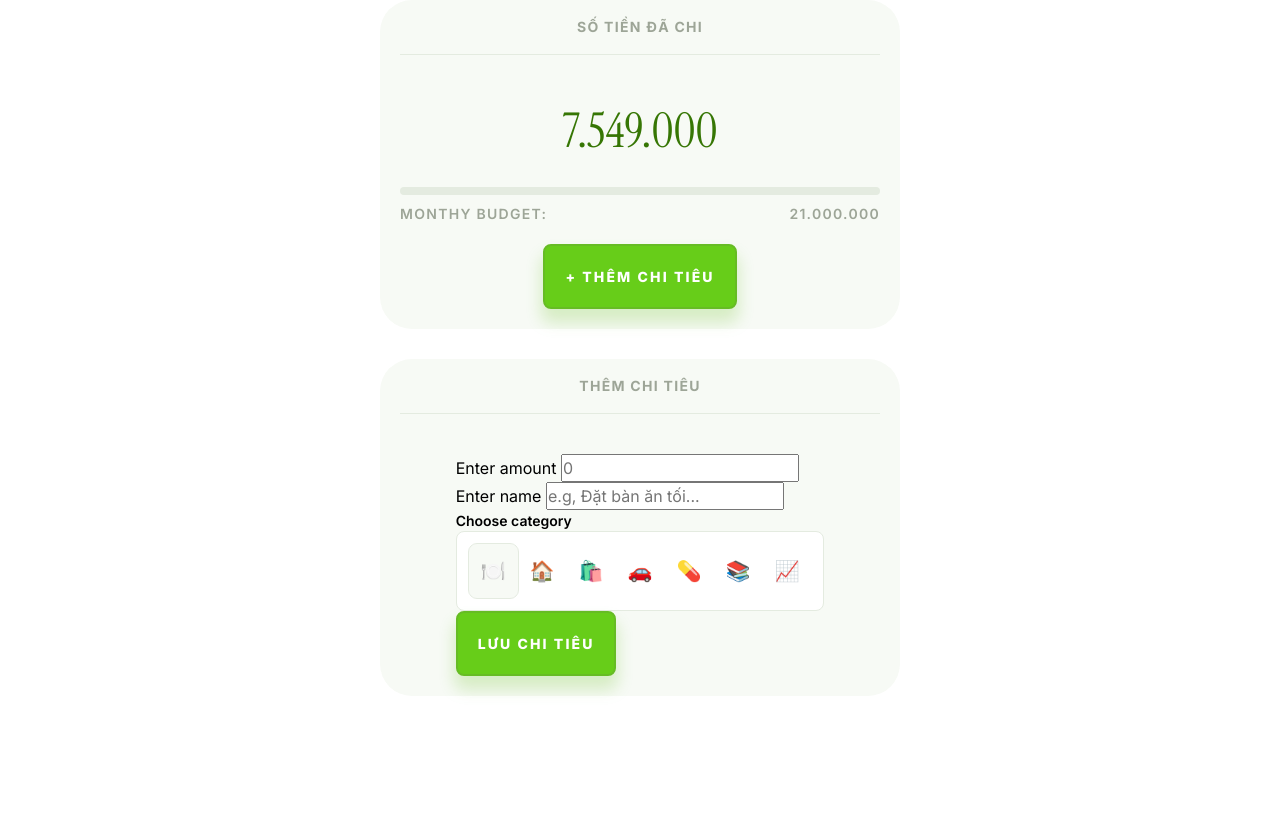
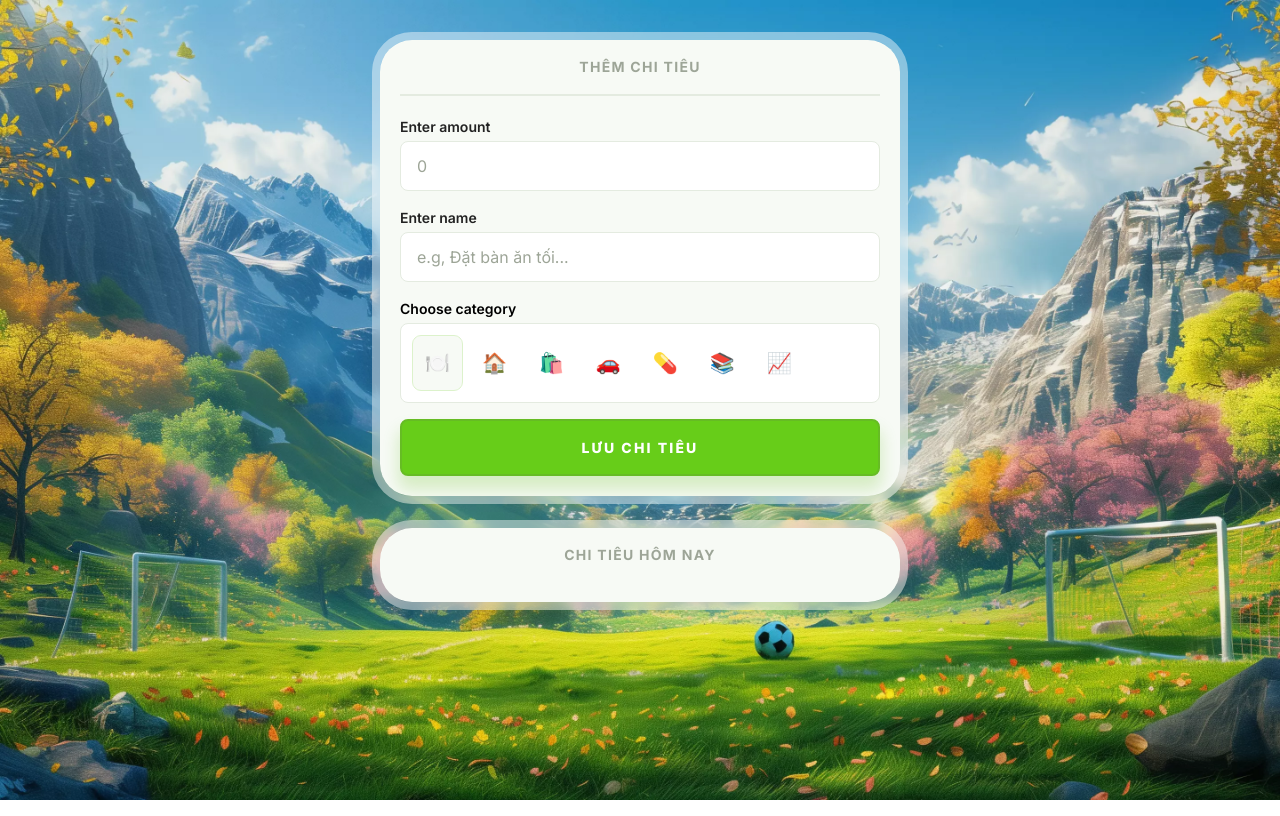
Before and after one commit to judenns/mini-expense, a plain HTML site: page index.html in a window 1280 px wide. Both pictures are taken after a click on the button "+ THÊM CHI TIÊU". Drawn offline with Linux system fonts and the light colour scheme.

Commit message:
update bg image + fix input

```diff
--- a/index.html
+++ b/index.html
@@ -15,7 +15,7 @@
 
 <body>
     <div class="app-container">
-        <div class="card-wrapper" id="card-overall-expense-el">
+        <div class="card-wrapper" id="overall-expense-card">
             <p class="card-title">SỐ TIỀN ĐÃ CHI</p>
             <div class="seperator"></div>
             <p class="total-expense">7.549.000</p>
@@ -26,12 +26,9 @@
                     <p>21.000.000</p>
                 </div>
             </div>
-            <button class="btn" id="btn-add-el">+ THÊM CHI TIÊU</button>
+            <button class="btn" id="btn-add">+ THÊM CHI TIÊU</button>
         </div>
-        <!-- <div class="card-wrapper">
-            <p class="card-title">Chi tiêu hôm nay</p>
-        </div> -->
-        <div class="card-wrapper expense-list-card card-hidden" id="card-add-expense-el">
+        <div class="card-wrapper card-hidden" id="add-expense-card">
             <p class="card-title">Thêm chi tiêu</p>
             <div class="seperator"></div>
             <form class="form-wrapper">
@@ -78,8 +75,12 @@
                     </div>
 
                 </fieldset>
-                <button type="submit" class="btn" id="btn-save-el">LƯU CHI TIÊU</button>
+                <button type="submit" class="btn" id="btn-save">LƯU CHI TIÊU</button>
             </form>
+        </div>
+        <div class="card-wrapper">
+            <p class="card-title">Chi tiêu hôm nay</p>
+            <ul id="expenses-list"></ul>
         </div>
     </div>
     <script src="/script.js"></script>
--- a/script.js
+++ b/script.js
@@ -6,6 +6,15 @@ const category = document.querySelector('input[name="category"]:checked').value;
 // Các element UI
 const btnAdd = document.getElementById("btn-add");
 const btnSave = document.getElementById("btn-save");
-const addExpenseCard = document.getElementById("add-expense-card");
-const expensesList = document.getElementById("expenses-list");
-const overallCard = document.getElementById("overall-expense-card");
+const cardAdd = document.getElementById("add-expense-card");
+const cardList = document.getElementById("expenses-list");
+const cardOverall = document.getElementById("overall-expense-card");
+
+btnAdd.addEventListener("click", function () {
+  cardAdd.classList.remove("card-hidden");
+  cardOverall.classList.add("card-hidden");
+});
+
+btnSave.addEventListener("click", function (e) {
+  e.preventDefault();
+});
--- a/style.css
+++ b/style.css
@@ -30,12 +30,13 @@ legend {
 body {
   line-height: 1.5;
   min-height: 100vh;
+  overflow: hidden;
   font-family: "Inter", sans-serif;
   -webkit-font-smoothing: antialiased;
   -moz-osx-font-smoothing: grayscale;
   text-rendering: optimizeLegibility;
   font-optical-sizing: auto;
-  background: no-repeat url("/imgs/optimized-bg.webp");
+  background: no-repeat url("/imgs/bg-optimize.webp");
   background-size: cover;
 }
 
@@ -78,8 +79,8 @@ a {
 
 /* Default focus styles */
 :focus-visible {
-  outline: 3px solid #dcf2cb;
-  outline-offset: 2px;
+  outline: 2px solid var(--color-bg-brand);
+  outline-offset: 3px;
 }
 
 /* Style */
@@ -89,7 +90,7 @@ a {
   --color-text-default: #222;
   --color-text-light: #9da597;
   --color-bg-default: #f7faf5;
-  --color-bg-brand: #367604;
+  --color-bg-brand: #67cd19;
   --color-bg-brand-light: #eaefe6;
   --color-border-default: #e4ebe0;
   --font-size-default: 1rem;
@@ -100,10 +101,10 @@ a {
 .app-container {
   display: flex;
   flex-direction: column;
-  gap: 30px;
+  gap: 32px;
   margin: 0 auto;
   width: 520px;
-  padding-bottom: 120px;
+  padding-top: 40px;
 }
 
 .card-wrapper {
@@ -115,7 +116,7 @@ a {
   display: flex;
   flex-direction: column;
   align-items: center;
-  outline: 6px solid var(--Card-Border, rgba(255, 255, 255, 0.3));
+  outline: 8px solid var(--Card-Border, rgba(255, 255, 255, 0.3));
 
   .card-title {
     width: 100%;
@@ -126,9 +127,12 @@ a {
     text-transform: uppercase;
     letter-spacing: 0.08rem;
     color: var(--color-text-light);
-    padding-bottom: 20px;
-    border-bottom: 1px solid var(--color-border-default);
   }
+}
+
+.seperator {
+  width: 100%;
+  border: 1px solid var(--color-border-default);
 }
 
 .card-wrapper::before {
@@ -152,11 +156,10 @@ a {
 
 .btn {
   display: flex;
-  padding: 20px;
+  width: 100%;
+  padding: 16px;
   justify-content: center;
   align-items: center;
-  gap: 10px;
-  flex: 1 0 0;
   border-radius: 8px;
   border: 2px solid #66bc24;
   background: #67cd19;
@@ -189,18 +192,57 @@ a {
   }
 }
 
+.form-wrapper {
+  display: flex;
+  flex-direction: column;
+  gap: 16px;
+  width: 100%;
+
+  .input-wrapper {
+    display: flex;
+    flex-direction: column;
+    gap: 4px;
+    width: 100%;
+
+    label {
+      font-size: var(--font-size-small);
+      font-weight: 600;
+      color: var(--color-text-default);
+    }
+
+    input {
+      padding: 12px 16px;
+      border: 1.5px solid var(--color-border-default);
+      border-radius: 8px;
+      background-color: white;
+      font-size: var(--font-size-default);
+      color: var(--color-text-default);
+
+      &::placeholder {
+        color: var(--color-text-light);
+      }
+
+      &:focus {
+        box-shadow: 0 0 0 3px rgba(54, 118, 4, 0.1);
+      }
+    }
+  }
+
   .category-selector {
     border: none;
 
     .category-title {
       font-size: var(--font-size-small);
       font-weight: 600;
+      margin-bottom: 4px;
     }
 
     .selector-wrapper {
       display: flex;
       flex-direction: row;
       align-items: center;
+      flex-wrap: wrap;
+      gap: 8px;
       background-color: white;
       border: 1.5px solid var(--color-border-default);
       border-radius: 8px;
@@ -211,6 +253,8 @@ a {
         display: flex;
         justify-content: center;
         align-items: center;
+        min-width: 48px;
+        min-height: 48px;
       }
 
       .radio-label {
@@ -219,17 +263,37 @@ a {
         padding: 12px;
         border-radius: 8px;
         cursor: pointer;
+
+        &:hover {
+          background-color: var(--color-bg-default);
+        }
       }
 
       .radio-input {
-      appearance: none;
-      margin: 0;
-      padding: 0;
+        position: absolute;
+        left: -9999px;
+        opacity: 0;
+        width: 1px;
+        height: 1px;
+
+        &:checked + .radio-label {
+          background-color: var(--color-bg-default);
+          outline: 1.5px solid #dcf2cb;
         }
 
-    .radio-input:checked + .radio-label {
-      background-color: var(--color-bg-default);
-      outline: 1px solid var(--color-border-default);
+        &:focus + .radio-label {
+          outline: 2px solid #dcf2cb;
+          outline-offset: 2px;
         }
       }
     }
+  }
+}
+
+.card-hidden {
+  display: none !important;
+}
+
+.card-visible {
+  display: flex;
+}
```
Also changed, not shown: imgs/bg-optimize.webp (added), 1 other file. Lines whose indentation alone changed are shown as unchanged.
